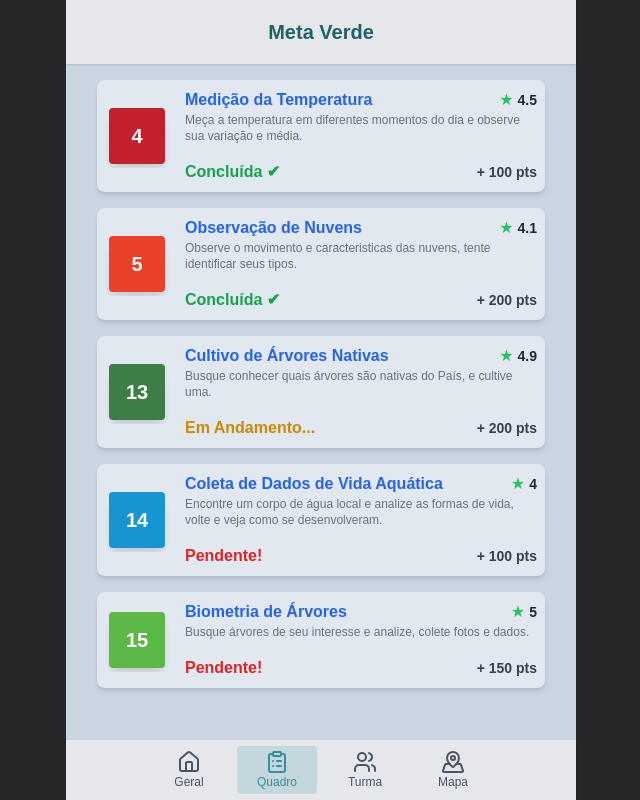
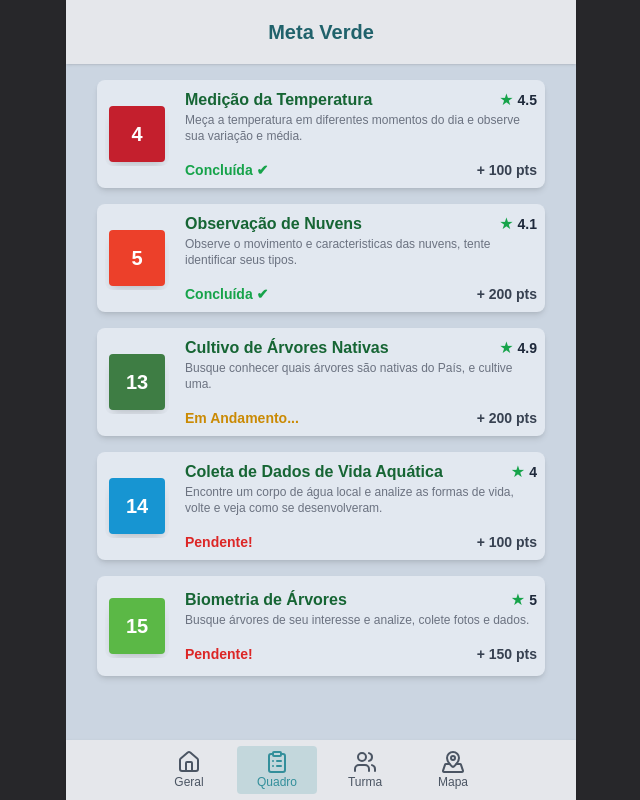
Before and after one commit to romhenri/nasa-sa-2024, a Next.js app in the folder client/: page /board in a window 1280 px wide. Shown: the whole page, without its empty margins (319-959 px from the left). Built offline with nearby package versions, Linux system fonts and the light colour scheme.

Commit message:
improve: App Colors

```diff
--- a/client/app/board/MissionCard.tsx
+++ b/client/app/board/MissionCard.tsx
@@ -55,7 +55,7 @@ const MissionCard: React.FC<MissionCardProps> = ({
   const statusInfo = getStatusText(status);
 
   return (
-    <div className="max-w-md w-full p-2 bg-slate-200 rounded-lg shadow-md flex items-center space-x-4">
+    <div className="max-w-md w-full p-2 bg-slate-200 rounded-lg shadow-md flex items-center space-x-4 min-h-[100px]">
       <div className="w-16 h-16 rounded-lg overflow-hidden flex justify-center items-center">
         <div
           className={`w-14 h-14 ${getODSColor(ods)} rounded shadow-lg flex items-center justify-center text-white font-bold text-xl`}
@@ -66,11 +66,11 @@ const MissionCard: React.FC<MissionCardProps> = ({
 
       <div className="flex-1">
         <div className="flex justify-between items-center">
-          <h3 className="text-blue-600 flex font-semibold text-md">
+          <h3 className="text-green-800 flex font-semibold text-md">
             {title}
           </h3>
           <div className="flex items-center space-x-1">
-            <span className="text-green-500">★</span>
+            <span className="text-green-600">★</span>
             <span className="text-sm font-semibold">{rating}</span>
           </div>
         </div>
@@ -78,8 +78,8 @@ const MissionCard: React.FC<MissionCardProps> = ({
           {description}
         </p>
 
-        <div className="flex justify-between items-center mt-2">
-          <div className={`mt-2 font-bold ${statusInfo.color}`}>
+        <div className="flex justify-between mt-2 items-baseline">
+          <div className={`mt-0 font-bold text-sm ${statusInfo.color}`}>
             {statusInfo.text}
           </div>
           <div className="text-sm font-bold text-gray-700 mt-2">
--- a/client/app/class/ClassCard.tsx
+++ b/client/app/class/ClassCard.tsx
@@ -19,7 +19,7 @@ const ClassCard: React.FC<ClassCardProps> = ({
       p-4
       flex justify-center
       bg-slate-200 rounded-lg shadow-md flex-col">
-      <h4 className="text-blue-600 font-semibold text-xl">
+      <h4 className="text-green-800 font-semibold text-xl">
         {title} - Turma {year}
       </h4>
 
--- a/client/app/class/RankingRow.tsx
+++ b/client/app/class/RankingRow.tsx
@@ -17,7 +17,7 @@ const RankingRow: React.FC<RankingRowProps> = ({
       ${className} w-full
     `}>
       <div className="flex items-center space-x-4">
-        <span className="text-lg font-bold text-blue-600">
+        <span className="text-lg font-bold text-green-800">
           {position}º
         </span>
         <span className="text-md">{name}</span>
--- a/client/app/globals.css
+++ b/client/app/globals.css
@@ -89,7 +89,7 @@ main {
 }
 
 .scrollbar-thin::-webkit-scrollbar-thumb {
-  background-color: #76c08c; /* Cor da barra */
+  background-color: #339b737a; /* Cor da barra */
   border-radius: 10px; /* Cantos arredondados */
 }
 
```
